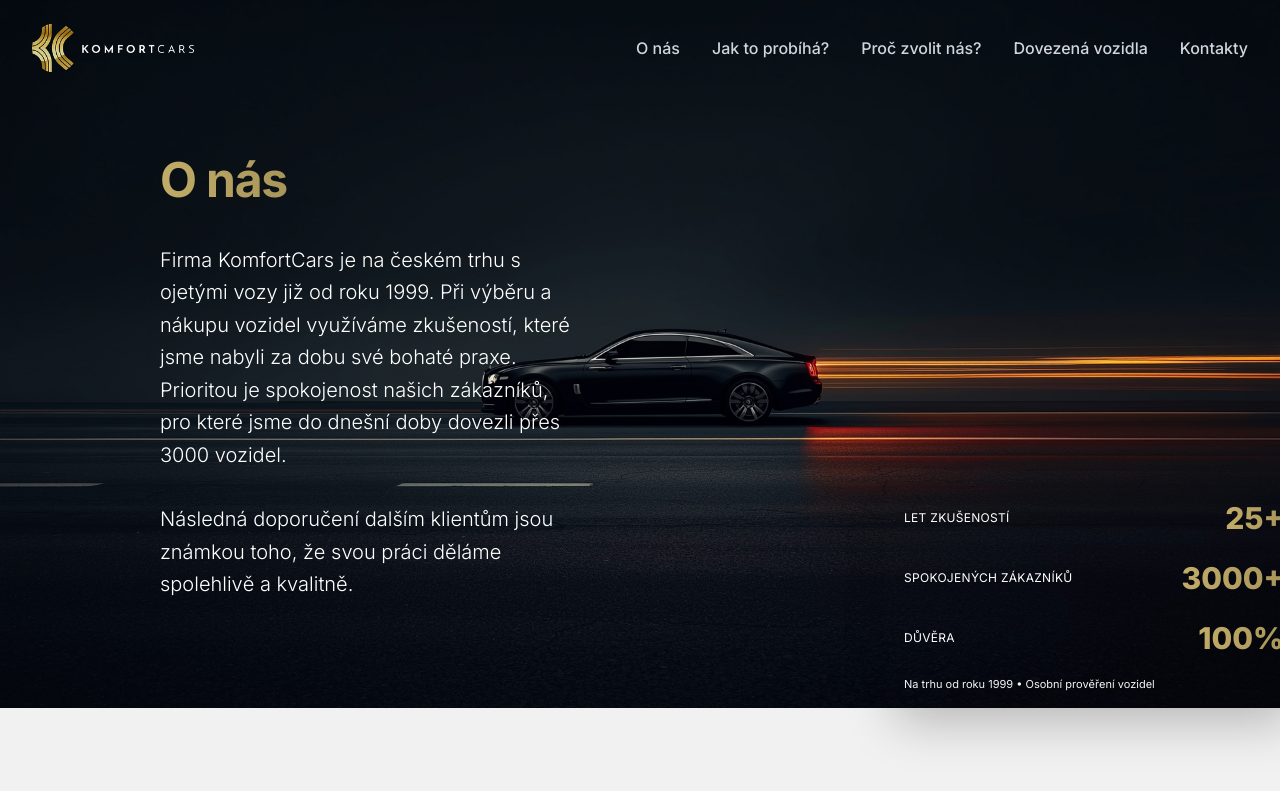
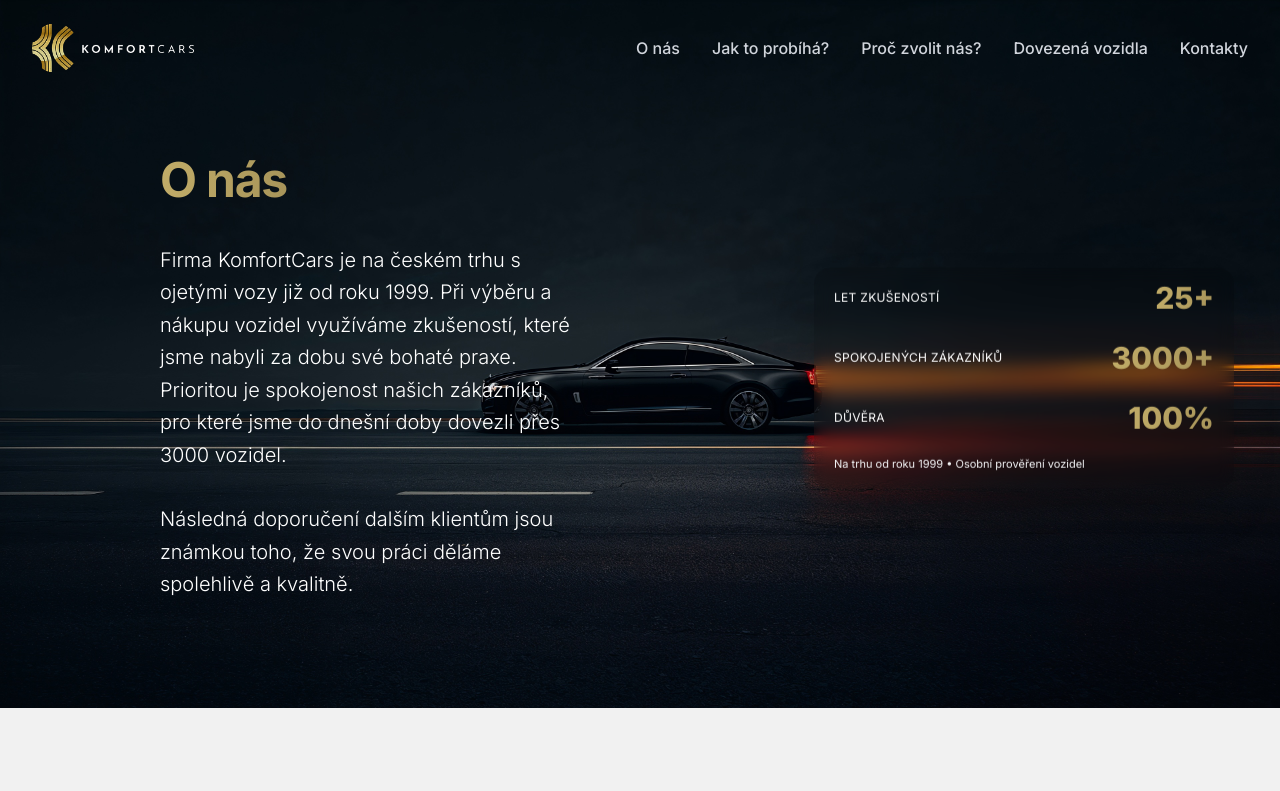
Before and after one commit to albedo0107/komfortcats, a Next.js app: page / in a window 1280 px wide. Shown: the top 791 px of the page. Built offline with nearby package versions, Linux system fonts and the light colour scheme.

Commit message:
o_nas_update

```diff
--- a/app/page.tsx
+++ b/app/page.tsx
@@ -60,13 +60,11 @@ export default function Home() {
 
       {/* O nás Section */}
       <section id="o-nas" className="pt-32 pb-20 relative overflow-visible">
-        <div className="absolute inset-0 z-0">
-          <Image
+        <div className="absolute top-0 left-0 z-0 pointer-events-none">
+          <img
             src="/background_final.jpg"
             alt="Pozadí KomfortCars"
-            fill
-            className="object-cover"
-            priority
+            className="block"
           />
         </div>
         <div className="relative z-10 max-w-7xl mx-auto px-4 sm:px-6 lg:px-8">
@@ -95,9 +93,9 @@ export default function Home() {
             </div>
 
             {/* Pravý sloupec - Minimal řádky vpravo se separátory */}
-            <div className="flex items-center lg:absolute lg:-bottom-20 lg:-right-6 lg:w-[420px]">
+            <div className="flex items-center lg:absolute lg:top-1/2 lg:left-[80%] lg:-translate-x-1/2 lg:-translate-y-1/2 lg:w-[420px]">
               <div className="w-full">
-                <div className="rounded-2xl bg-transparent shadow-2xl overflow-hidden">
+                <div className="rounded-2xl bg-black/15 backdrop-blur shadow-2xl overflow-hidden">
                   <table className="w-full text-left">
                     <tbody>
                       <tr>
```
Also changed, not shown: public/background_final.jpg.
